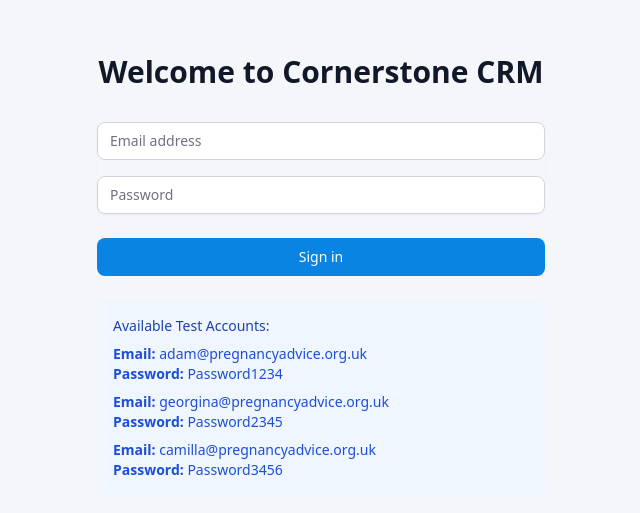
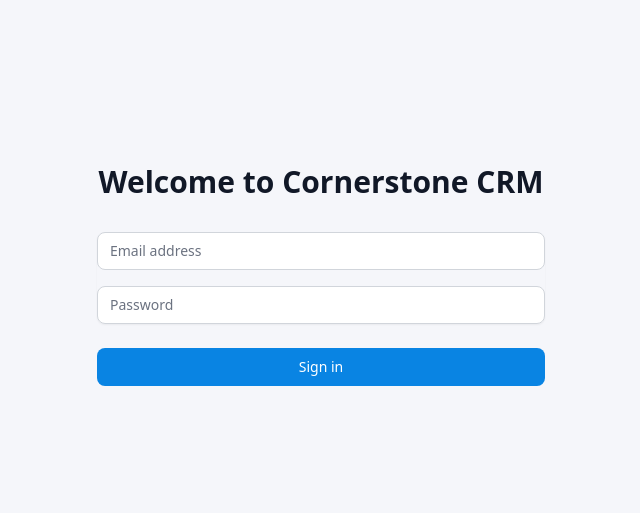
Before and after one commit to adamhubbdigital/cornerstonecrm2, a React (Vite) app: page /login in a window 1280 px wide. Shown: the part 125-638 px from the top of the page, without its empty margins (319-959 px from the left). Built offline with nearby package versions, Linux system fonts and the light colour scheme.

Commit message:
remove logins

```diff
--- a/src/pages/Login.tsx
+++ b/src/pages/Login.tsx
@@ -100,27 +100,6 @@ export function Login() {
               {loading ? 'Signing in...' : 'Sign in'}
             </button>
           </div>
-
-          <div className="mt-4 bg-blue-50 p-4 rounded-lg">
-            <h3 className="text-sm font-medium text-blue-800 mb-2">Available Test Accounts:</h3>
-            <div className="space-y-2 text-sm text-blue-700">
-              <p>
-                <strong>Email:</strong> adam@pregnancyadvice.org.uk
-                <br />
-                <strong>Password:</strong> Password1234
-              </p>
-              <p>
-                <strong>Email:</strong> georgina@pregnancyadvice.org.uk
-                <br />
-                <strong>Password:</strong> Password2345
-              </p>
-              <p>
-                <strong>Email:</strong> camilla@pregnancyadvice.org.uk
-                <br />
-                <strong>Password:</strong> Password3456
-              </p>
-            </div>
-          </div>
         </form>
       </div>
     </div>
```
